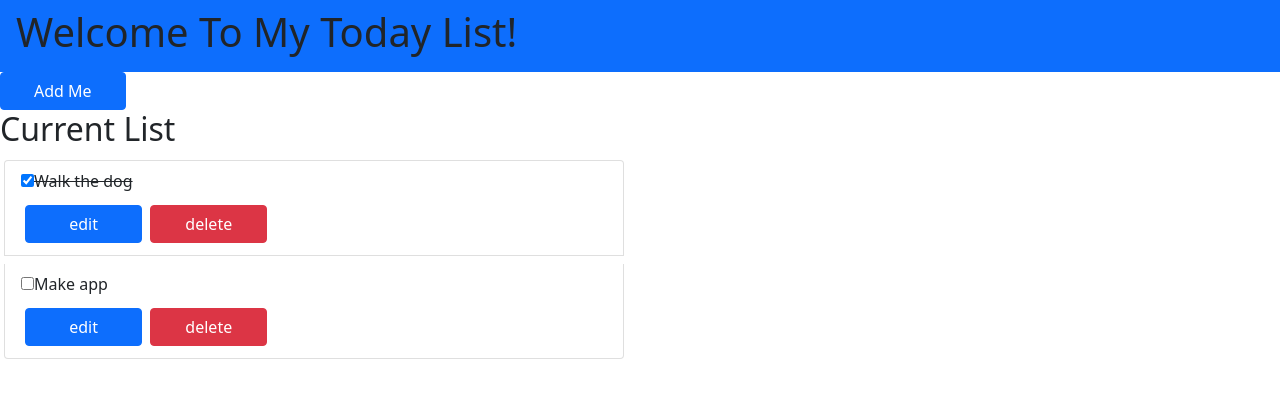
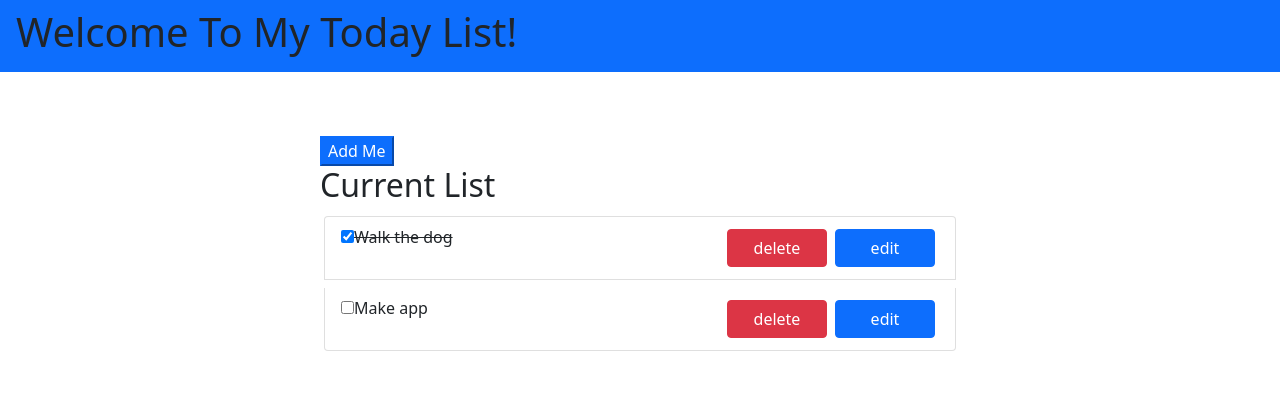
Before and after one commit to nacerillo/stem-todo, a React (Create React App) app: page / in a window 1280 px wide. Shown: the top 398 px of the page. Built offline with nearby package versions, Linux system fonts and the light colour scheme.

Commit message:
cleaning up before moving on to making list items drag-sort-able

```diff
--- a/package.json
+++ b/package.json
@@ -8,6 +8,8 @@
     "react-bootstrap": "^2.0.0-rc.1",
     "react-dom": "^17.0.2",
     "react-scripts": "^4.0.3",
+    "react-sortablejs": "^6.0.0",
+    "sortablejs": "^1.14.0",
     "typescript": "^4.4.3"
   },
   "scripts": {
--- a/public/index.html
+++ b/public/index.html
@@ -15,7 +15,6 @@
       user's mobile device or desktop. See https://developers.google.com/web/fundamentals/web-app-manifest/
     -->
     <link rel="stylesheet" href="https://stackpath.bootstrapcdn.com/bootstrap/4.1.3/css/bootstrap.min.css" integrity="sha384-MCw98/SFnGE8fJT3GXwEOngsV7Zt27NXFoaoApmYm81iuXoPkFOJwJ8ERdknLPMO" crossorigin="anonymous">
-
     <link rel="manifest" href="%PUBLIC_URL%/manifest.json" />
     <!--
       Notice the use of %PUBLIC_URL% in the tags above.
--- a/src/AddTodoModal.tsx
+++ b/src/AddTodoModal.tsx
@@ -24,7 +24,7 @@ const AddTodoModal: React.FC<AddTodoFormProps> = ({ addTodo }) => {
   return (
     <React.Fragment>
 
-    <button className="btn btn-primary" onClick = {handleShow}>Add Me</button>
+    <button className="btn-primary" onClick = {handleShow}>Add Me</button>
      <Modal show={show} onHide={handleClose}>
         <Modal.Header closeButton>
           <Modal.Title>Add An Item</Modal.Title>
--- /dev/null
+++ b/src/App.css
@@ -0,0 +1,4 @@
+.todo-list {
+	margin: 5% auto;
+	width: 50%;
+}
--- a/src/App.tsx
+++ b/src/App.tsx
@@ -1,12 +1,10 @@
 import React, { useState } from "react";
 import { initialTodos } from "./initialTodos";
 import { TodoList } from "./TodoList";
-import { AddTodoForm } from "./AddTodoForm";
-import Button from 'react-bootstrap/Button';
-import Modal from 'react-bootstrap/Modal';
 import { Todo, ToggleComplete, AddTodo, DeleteTodo } from "./types";
 import {Navbar} from "./Navbar";
 import AddTodoModal from "./AddTodoModal";
+import "./App.css";
 const App: React.FC = () => {
   const [todos, setTodos] = useState<Array<Todo>>(initialTodos);
 
@@ -38,9 +36,9 @@ const App: React.FC = () => {
     <Navbar/>
 
 
-    <div className = 'addItem row'>
-      <div className = 'col-6'>
-        <AddTodoModal addTodo = {addTodo}/>
+    <div className = 'todo-list'>
+      <div>
+      <AddTodoModal addTodo = {addTodo}/>
       <TodoList todos={todos} toggleComplete={toggleComplete} deleteTodo = {deleteTodo}/>
       </div>
     </div>
--- a/src/TodoListItem.css
+++ b/src/TodoListItem.css
@@ -3,5 +3,6 @@
 }
 
 .btn {
-	width: 20%;
+	width: 100px;
+	float: right;
 }
--- a/src/TodoListItem.tsx
+++ b/src/TodoListItem.tsx
@@ -23,10 +23,10 @@ export const TodoListItem: React.FC<TodoListItemProps> = ({
         />
        {todo.text}
       </label>
-      <div>
-        <button type="button"  className = "m-1 btn btn-primary" >edit</button>
-        <button type="button"  className = "m-1 btn btn-danger" onClick={() => deleteTodo(todo)}>delete</button>
-      </div>
+      <span>
+        <button type="button"  className = "btn m-1 btn-primary" >edit</button>
+        <button type="button"  className = "btn m-1 btn-danger" onClick={() => deleteTodo(todo)}>delete</button>
+      </span>
 
     </li>
   );
```
Also changed, not shown: 1 other file (tests, documents, lock files or other folders).
